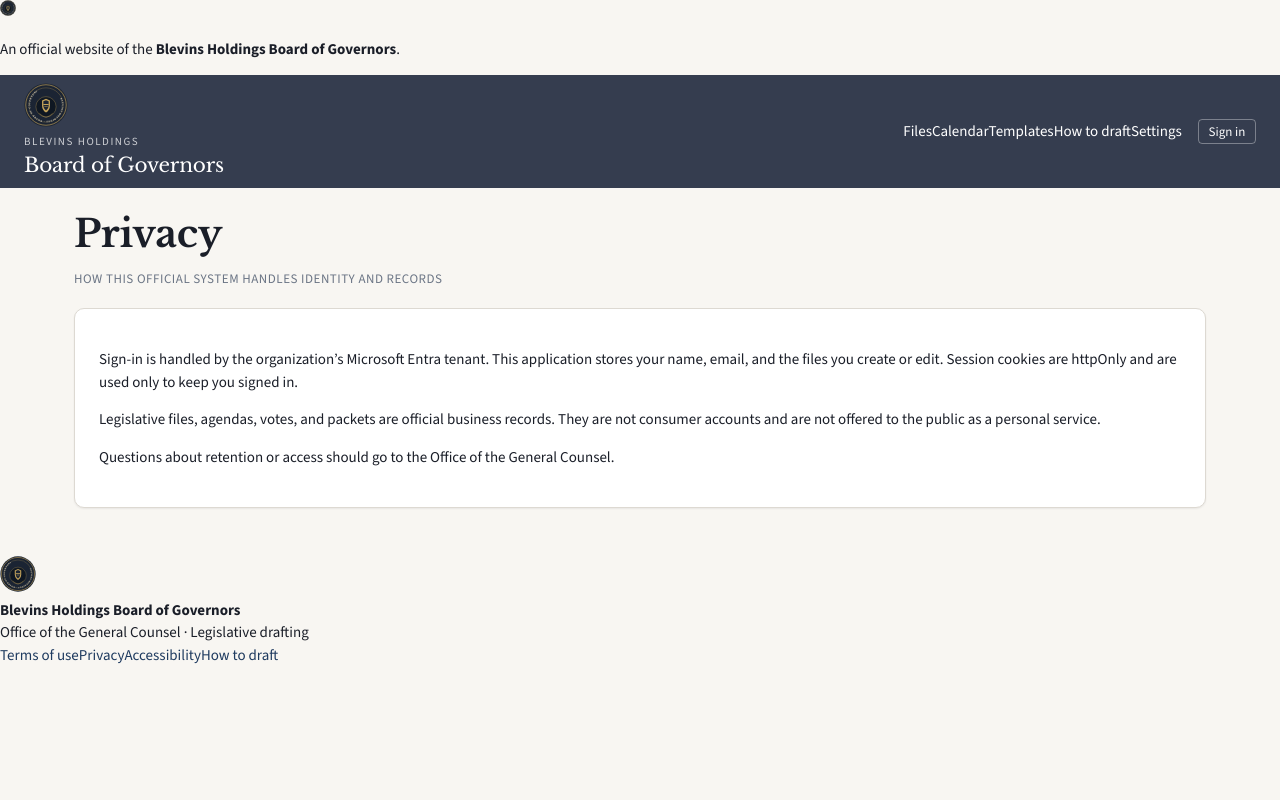
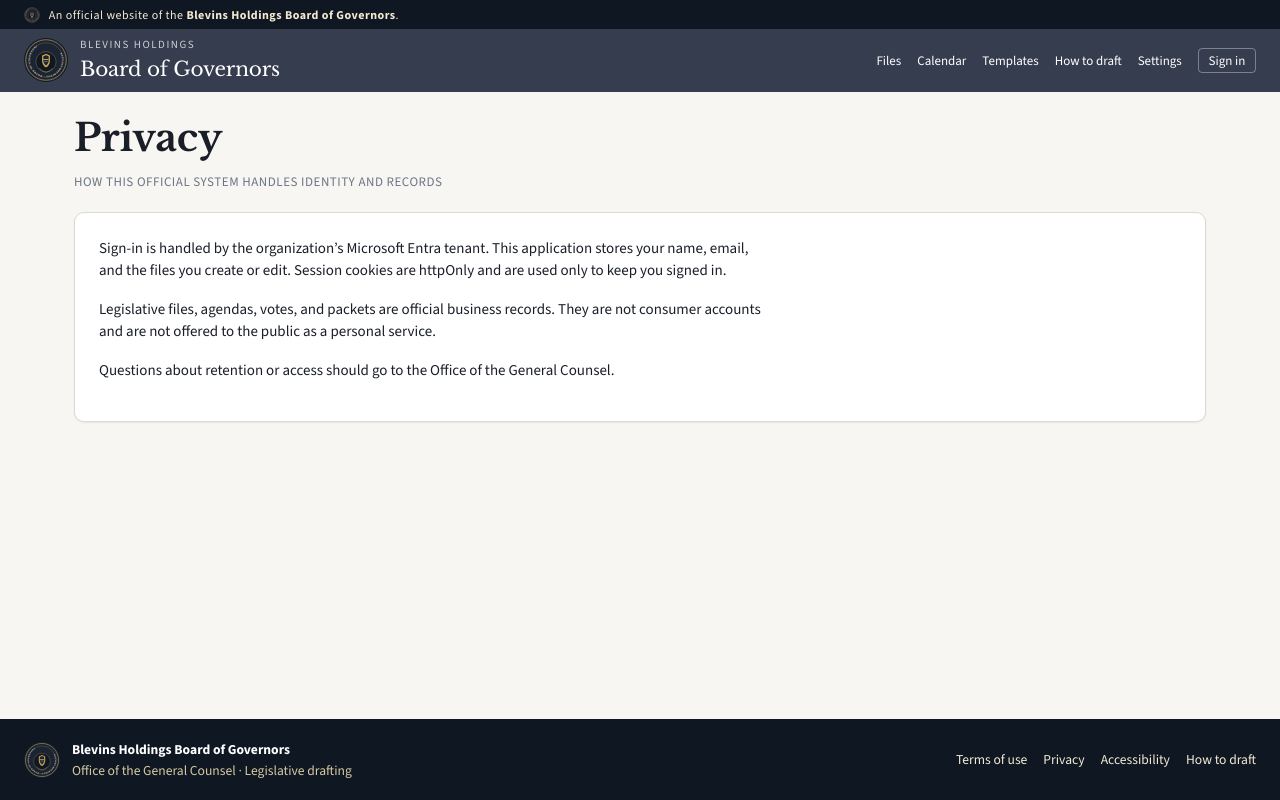
Before and after one commit to policynerd/blevins-docket-mgr, a Next.js app in the folder apps/web/: page /privacy in a window 1280 px wide. Built offline with nearby package versions, Linux system fonts and the light colour scheme; no server answers.

Commit message:
Style the official banner, seal, and legal footer.

```diff
--- a/apps/web/app/globals.css
+++ b/apps/web/app/globals.css
@@ -8,6 +8,9 @@
 
 body {
   margin: 0;
+  min-height: 100vh;
+  display: flex;
+  flex-direction: column;
   background: var(--color-surface-warm);
   color: var(--color-ink);
   font-family: var(--font-ui);
@@ -24,6 +27,23 @@ a:hover {
   text-decoration: underline;
 }
 
+.official-banner {
+  display: flex;
+  align-items: center;
+  gap: 0.55rem;
+  padding: 0.35rem 1.5rem;
+  background: #0f1722;
+  color: #f4ead2;
+  font-size: 0.75rem;
+  letter-spacing: 0.04em;
+}
+.official-banner p {
+  margin: 0;
+}
+.official-banner img {
+  display: block;
+}
+
 .masthead {
   background: var(--color-navy);
   color: #fff;
@@ -34,6 +54,19 @@ a:hover {
 }
 .masthead a {
   color: #fff;
+}
+.masthead .brand {
+  display: inline-flex;
+  align-items: center;
+  gap: 0.75rem;
+  text-decoration: none;
+}
+.masthead .brand-seal {
+  display: block;
+  width: 44px;
+  height: 44px;
+  border-radius: 50%;
+  background: #0f1722;
 }
 .masthead .wordmark {
   font-family: var(--font-display);
@@ -49,6 +82,12 @@ a:hover {
 }
 .masthead .spacer {
   flex: 1;
+}
+.mast-nav {
+  display: flex;
+  flex-wrap: wrap;
+  gap: var(--space-4);
+  font-size: var(--text-sm);
 }
 
 .session {
@@ -79,6 +118,37 @@ main {
   max-width: 1180px;
   margin: 0 auto;
   padding: var(--space-6) var(--space-6) var(--space-12);
+  width: 100%;
+  flex: 1;
+}
+
+.site-footer {
+  background: #0f1722;
+  color: #d7c9a3;
+  padding: 1.25rem 1.5rem;
+  display: flex;
+  flex-wrap: wrap;
+  justify-content: space-between;
+  gap: 1rem;
+  font-size: 0.85rem;
+}
+.site-footer a {
+  color: #f4ead2;
+}
+.site-footer nav {
+  display: flex;
+  flex-wrap: wrap;
+  gap: 1rem;
+  align-items: center;
+}
+.footer-brand {
+  display: flex;
+  gap: 0.75rem;
+  align-items: center;
+}
+.footer-brand strong {
+  display: block;
+  color: #fff;
 }
 
 h1 {
@@ -365,3 +435,8 @@ select:focus {
   padding: var(--space-8);
   text-align: center;
 }
+
+.prose p {
+  margin: 0 0 1rem;
+  max-width: 42rem;
+}
```
